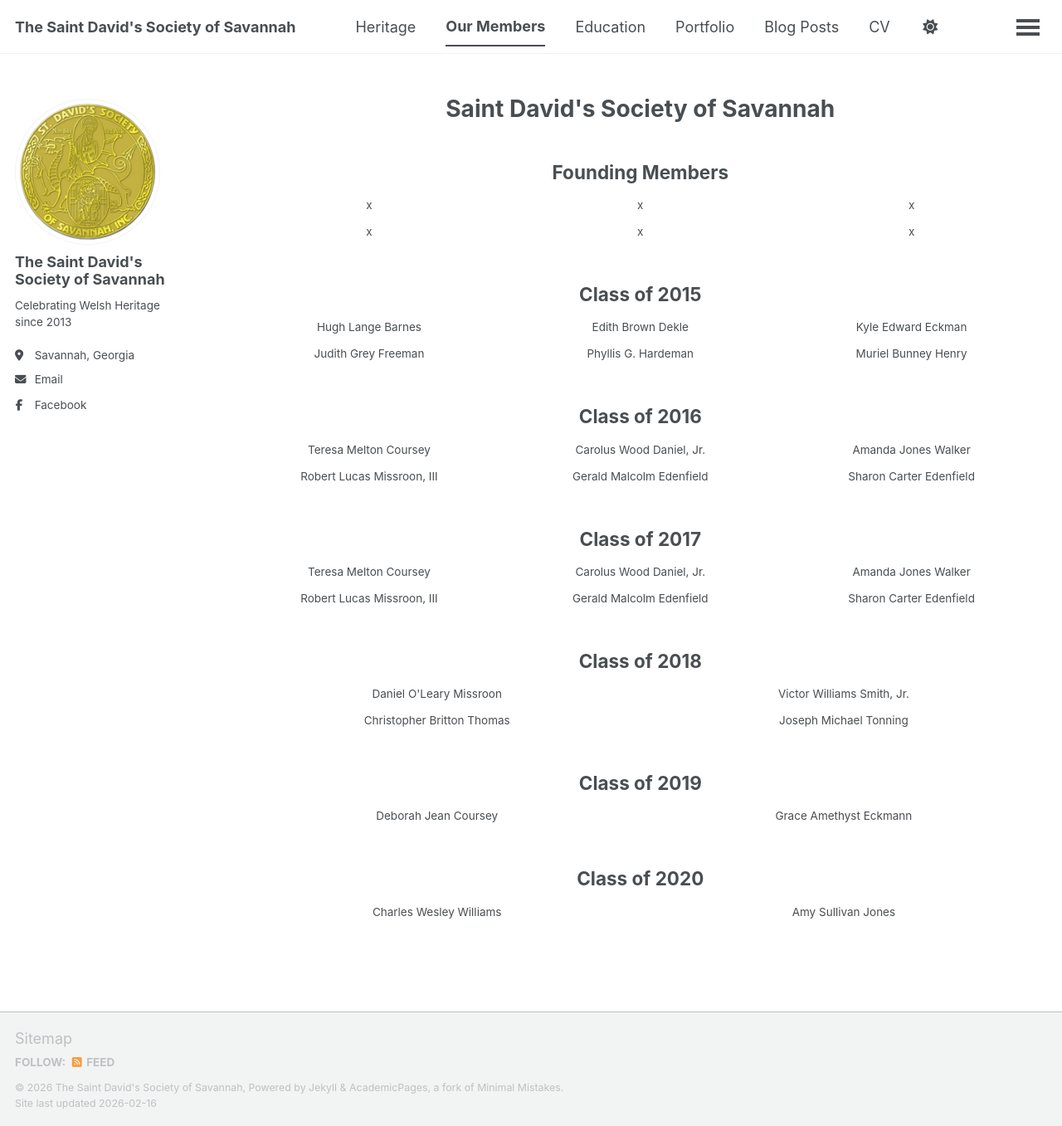
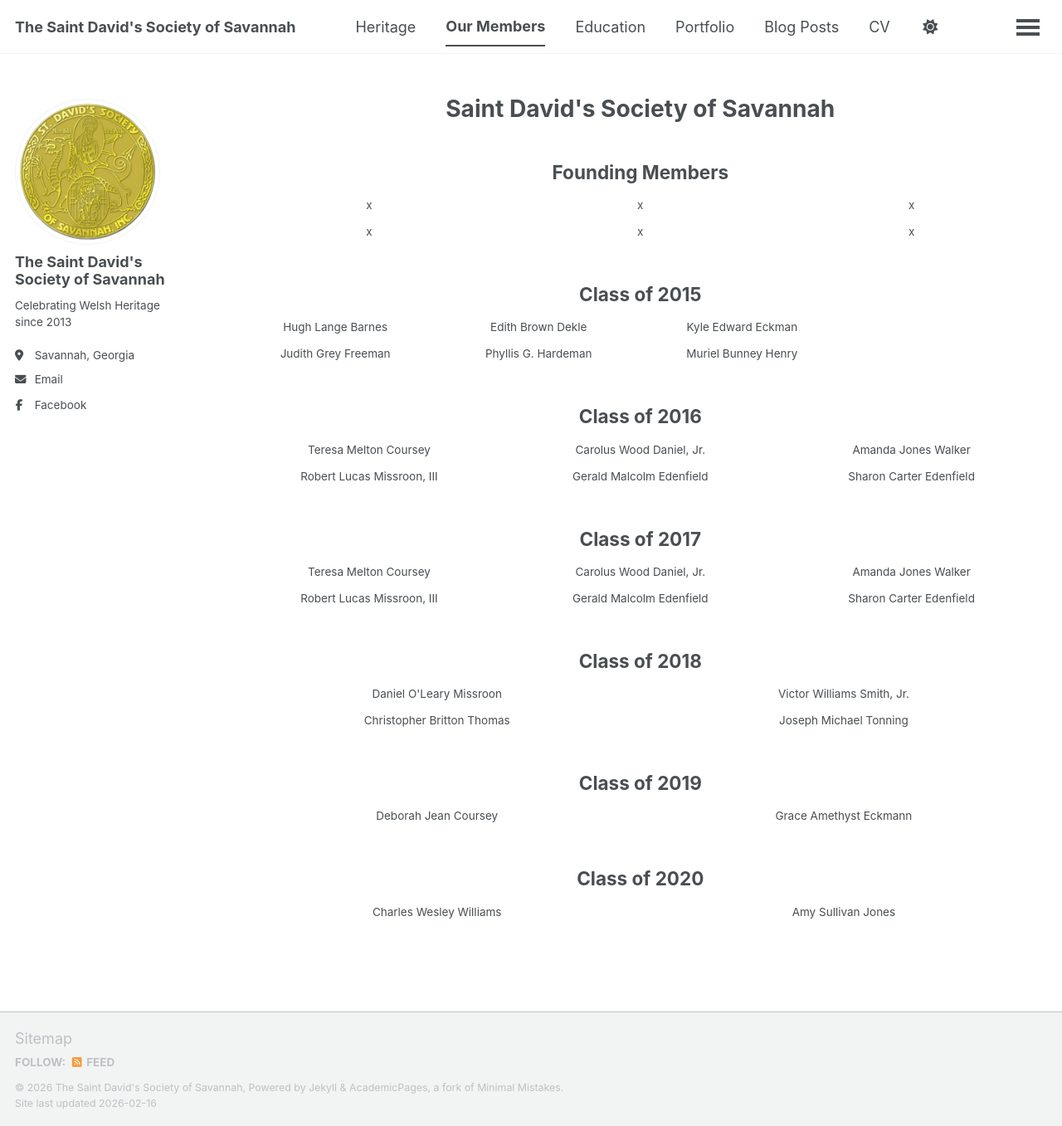
Before and after one commit to whancock6/sdss2, a Jekyll site: the page built from _pages/members.html, in a window 1280 px wide and 1357 px high. Shown: the whole window at 83% size. Built offline with Jekyll 4.4.1, drawn with Linux system fonts in a browser that asks for light colours; a script bundle is joined from its source files by our own code; library files that are not in the unit come from our copies.

Commit message:
Update members.html

```diff
--- a/_pages/members.html
+++ b/_pages/members.html
@@ -37,7 +37,7 @@ th, td {
 </table>
 
 <center><h2>Class of 2015</h2></center>
-<table style="width:100%">
+<table style="width:75%">
   <tr>
     <td style="width:33.33%">Hugh Lange Barnes</td>
     <td style="width:33.33%">Edith Brown Dekle</td>
```
